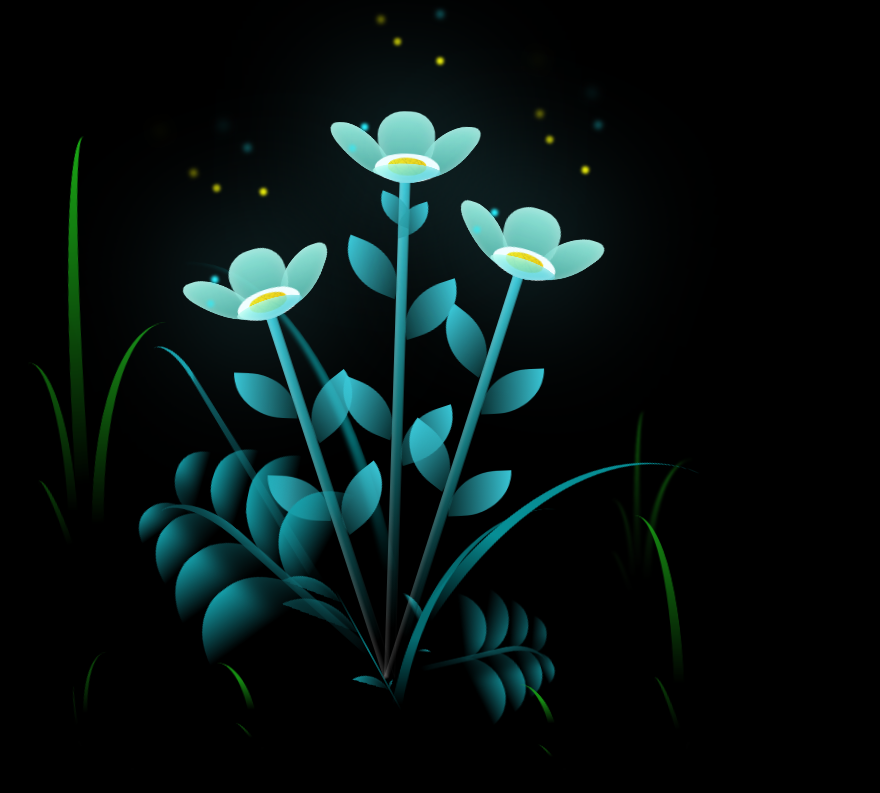
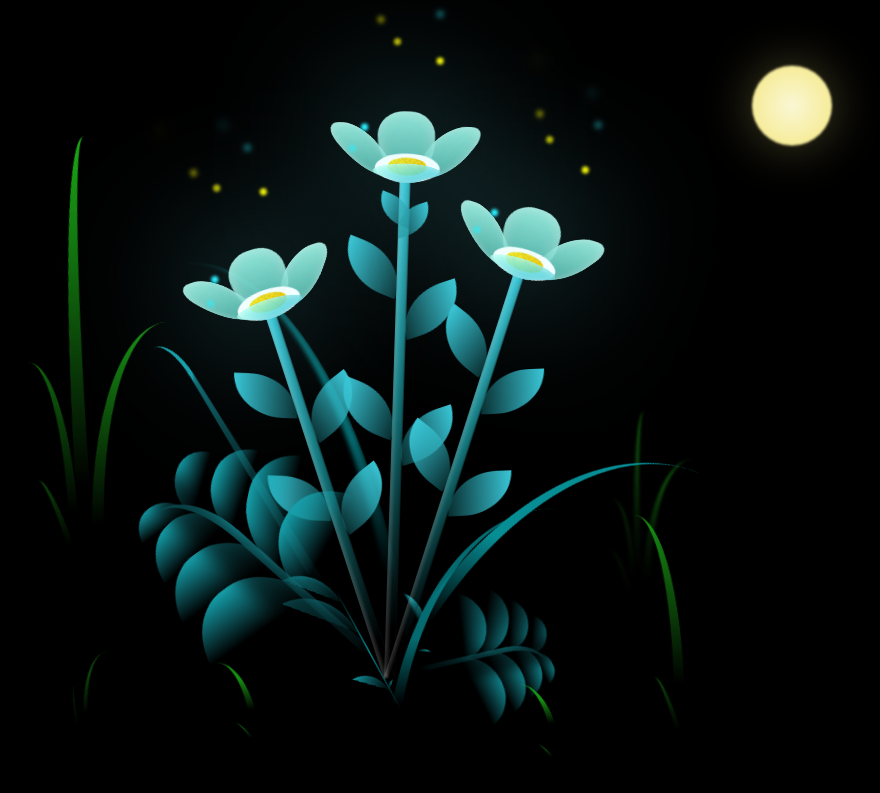
Before and after one commit to artisan73/vocal, a plain HTML site: page index.html in a window 1280 px wide. Shown: the whole page, without its empty margins (256-1136 px from the left). Drawn offline with Linux system fonts and the light colour scheme.

Commit message:
Update index.html

```diff
--- a/index.html
+++ b/index.html
@@ -11,7 +11,9 @@
 <body>
 
   <body class="not-loaded">
-    <div class="night"></div>
+    <div class="night">
+      <div class="moon"></div>
+    </div>
     <div class="flowers">
       <div class="flower flower--1">
         <div class="flower__leafs flower__leafs--1">
```
